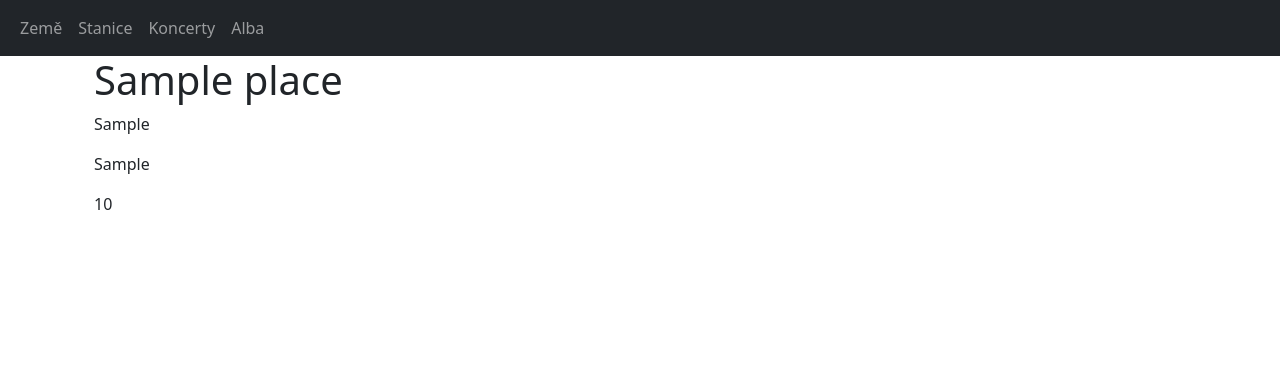
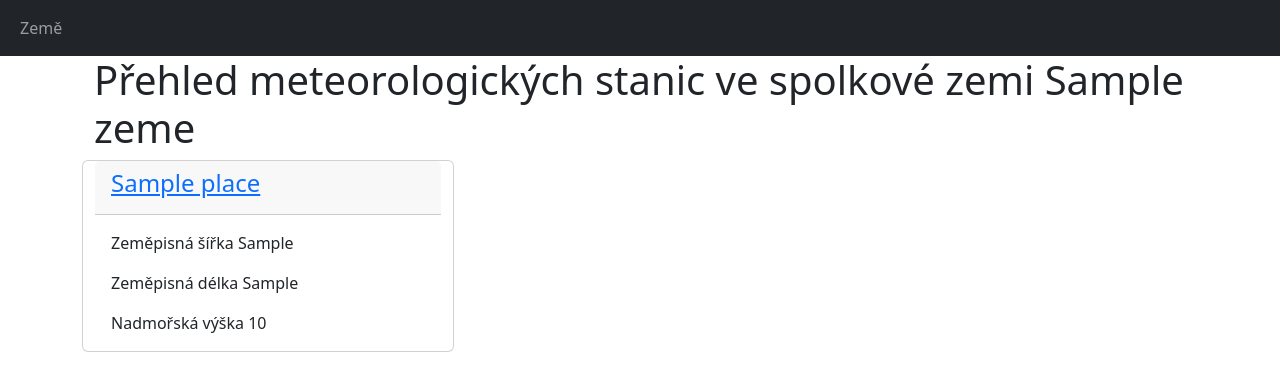
Before and after one commit to little-nyxx/projekt-pocasi, a CodeIgniter 4 app: the page made by app/Views/stanice.php in a window 1280 px wide. Shown: the top 391 px of the page. Run offline with PHP 8.4 and a stand-in for CodeIgniter, Linux system fonts and the light colour scheme; the template is opened without the code that fills it: most values are stand-ins (such as "Sample title", 1, 10 or a date in 2020); some libraries are stand-ins or nearby versions.

Commit message:
MÁM ZA 3 YIPPEEEEEEEEEE

```diff
--- a/app/Config/Routes.php
+++ b/app/Config/Routes.php
@@ -7,6 +7,6 @@ use CodeIgniter\Router\RouteCollection;
  */
 
 $routes->get('/', 'Main::zeme');
-$routes->get('stanice/(:num)', 'Main::stanice/$1');
-$routes->get('udaje', 'Main::udaje');
+$routes->get('stanice/(:num)', 'Main::staniceZemi/$1');
+$routes->get('udaje/(:num)', 'Main::udajeStanic/$1');
 $routes->get('zeme', 'Main::zeme');
--- a/app/Views/layout/navbar.php
+++ b/app/Views/layout/navbar.php
@@ -12,15 +12,6 @@
               <li class="nav-item">
                 <?= anchor('zeme', 'Země', $navbar); ?>
               </li>
-              <li class="nav-item">
-                <?= anchor('stanice', 'Stanice', $navbar); ?>
-              </li>
-              <li class="nav-item">
-                <?= anchor('koncerty', 'Koncerty', $navbar); ?>
-              </li>
-              <li class="nav-item">
-                <?= anchor('alba', 'Alba', $navbar); ?>
-              </li>
             </ul>
           </div>
         </div>
--- a/app/Views/stanice.php
+++ b/app/Views/stanice.php
@@ -2,11 +2,33 @@
 
 <?= $this->section('content'); ?>
 <div class="container">
-        <h1><?= $stanice->place ?></h1>
-        <p><?= $stanice->geo_latitude ?></p>
-        <p><?= $stanice->geo_longtitude ?></p>
-        <p><?= $stanice->height ?></p>
+    <h1>Přehled meteorologických stanic ve spolkové zemi <?= $zeme->name ?></h1>
+    <div class="row">
+    <?php
+    foreach($stanice as $row){
 
+        ?>
+
+        <div class="card col-lg-4">
+        <div class="card-header">
+           <h4> <?= anchor('udaje/'.$row->S_ID, $row->place) ?> </h4>
+        </div>
+        <div class="card-body">
+          <p class="card-text">Zeměpisná šířka <?= $row->geo_latitude?></p>
+          <p class="card-text">Zeměpisná délka <?= $row->geo_longtitude?></p>
+          <p class="card-text">Nadmořská výška <?= $row->height?></p>
+        </div>
+        </div>
+
+
+      <?php
+        }
+
+
+     ?>
     </div>
+</div>
+
+
 
 <?=$this->endSection(); ?>
```
Also changed, not shown: app/Controllers/Main.php (+18 -1 lines), app/Views/udaje.php (+34 -0 lines).
